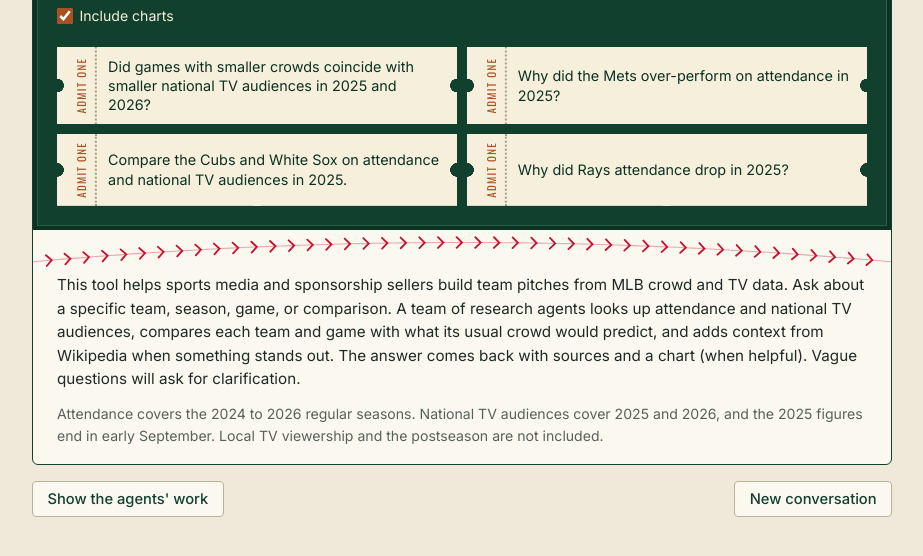
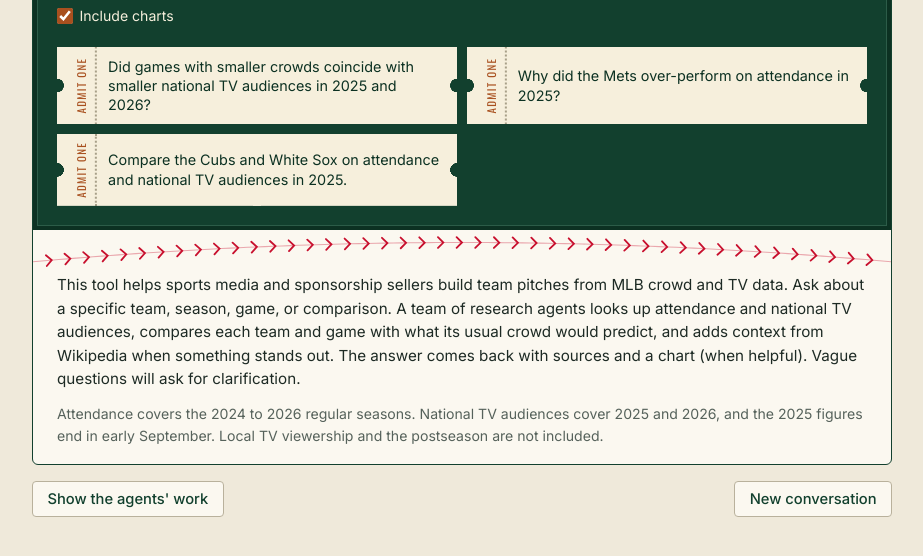
Before and after one commit to mvnye/MLB-Deep-Research, a plain HTML site: page index.html in a window 1280 px wide. Shown: the part 162-718 px from the top of the page, without its empty margins (178-1101 px from the left). Drawn offline with nearby package versions, Linux system fonts and the light colour scheme.

Commit message:
Remove the Rays sample chip
Co-Authored-By: Claude Opus 5.5 <noreply@anthropic.com>
Claude-Session: https://claude.ai/code/session_0122Ky93ex2fNy2DynX5szwn

```diff
--- a/index.html
+++ b/index.html
@@ -137,7 +137,6 @@
                         <button class="ticket" type="button"><span class="stub">Admit one</span><span class="q">Did games with smaller crowds coincide with smaller national TV audiences in 2025 and 2026?</span></button>
                         <button class="ticket" type="button"><span class="stub">Admit one</span><span class="q">Why did the Mets over-perform on attendance in 2025?</span></button>
                         <button class="ticket" type="button"><span class="stub">Admit one</span><span class="q">Compare the Cubs and White Sox on attendance and national TV audiences in 2025.</span></button>
-                        <button class="ticket" type="button"><span class="stub">Admit one</span><span class="q">Why did Rays attendance drop in 2025?</span></button>
                     </div>
                 </div>
                 <div id="topStitch"></div>
```
